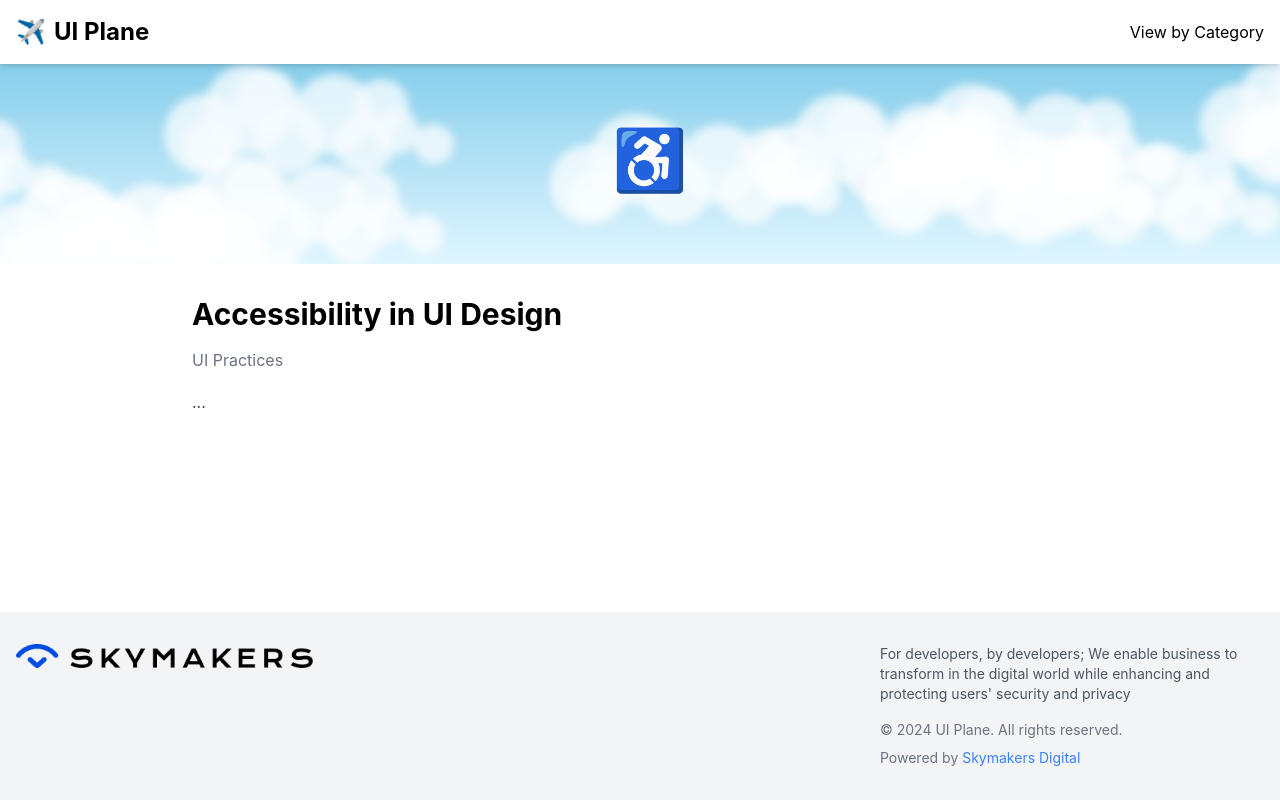
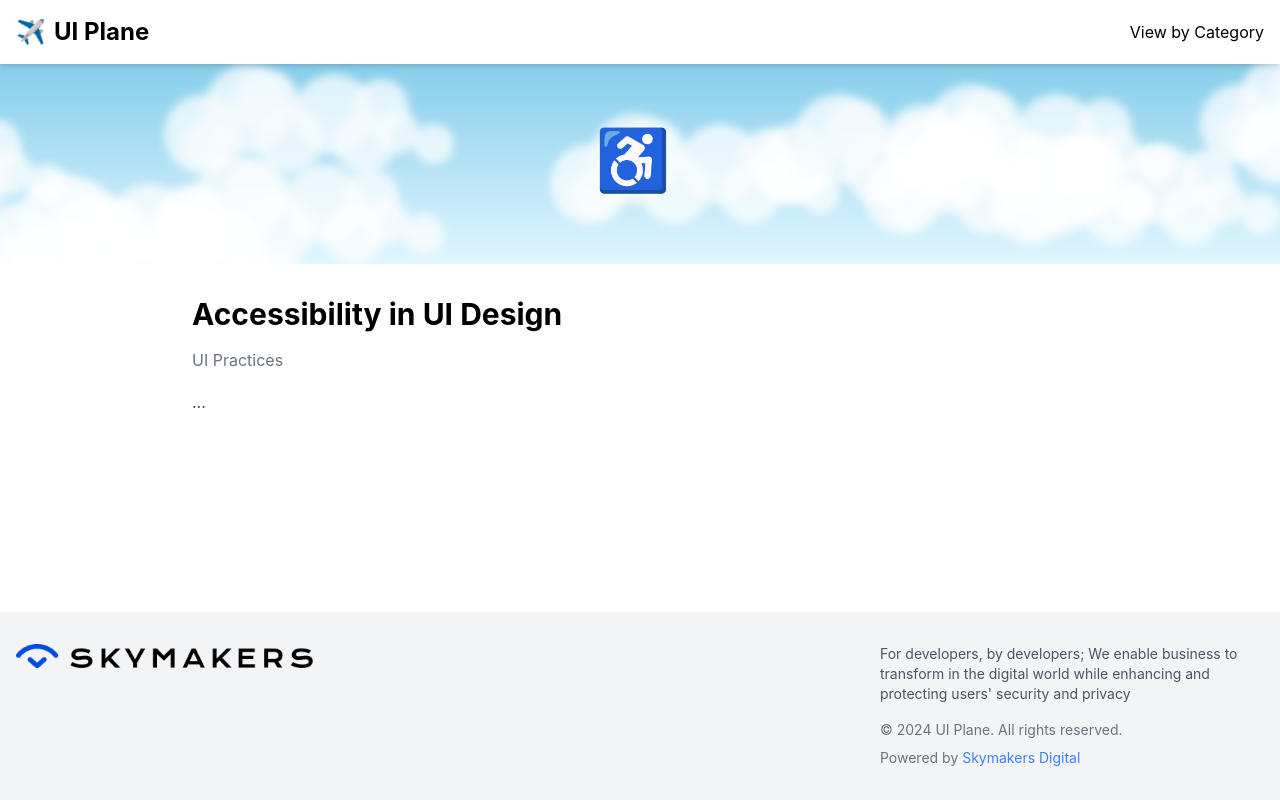
Before and after one commit to koskosm/ui-plane, a React (Create React App) app: page /post/accessibility-in-ui-design in a window 1280 px wide. Built offline with nearby package versions, Linux system fonts and the light colour scheme.

Commit message:
Refine post emoji placement

```diff
--- a/src/components/PlaneAnimation.css
+++ b/src/components/PlaneAnimation.css
@@ -54,7 +54,7 @@
 }
 
 .post-emoji.postEnter {
-  transform: translate(-51vw, 0);
+  transform: translate(calc(-50vw - 30px), 0);
   opacity: 1;
 }
 
```
